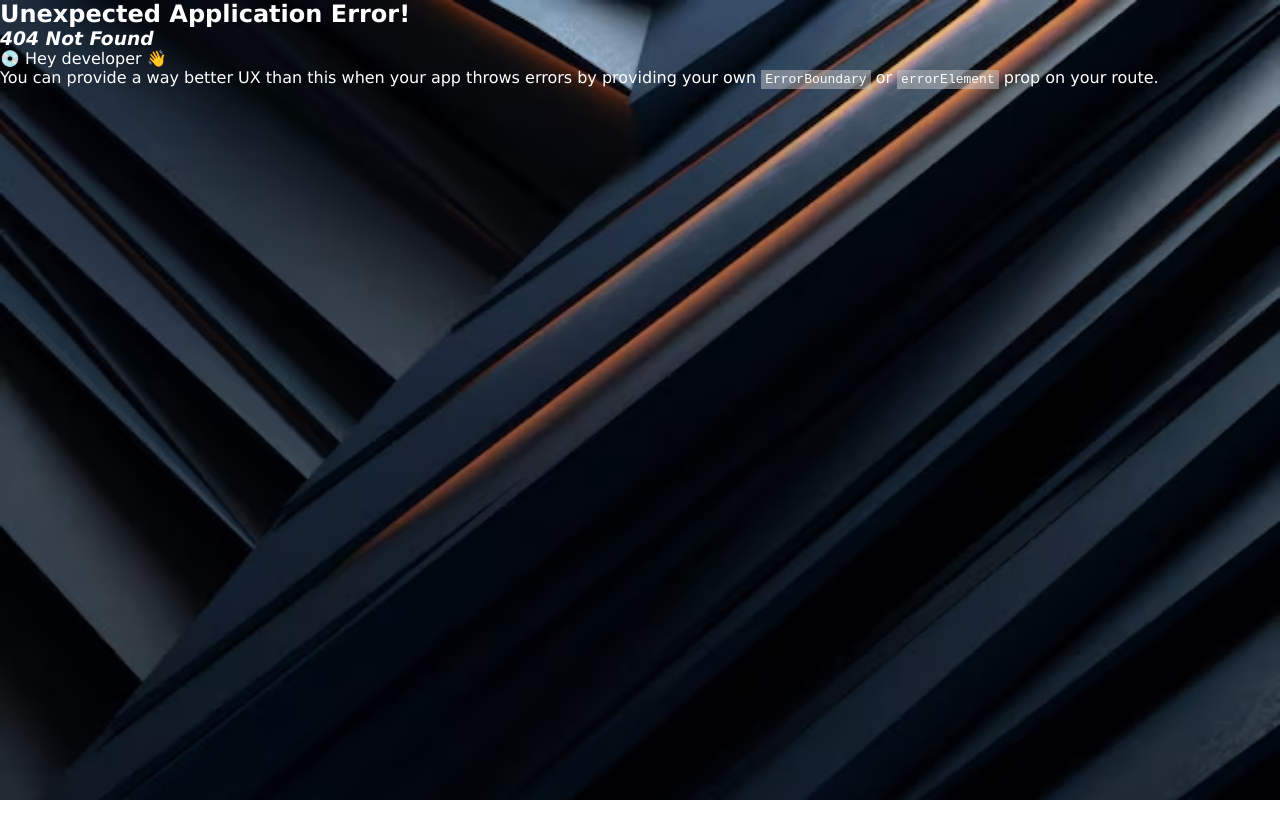
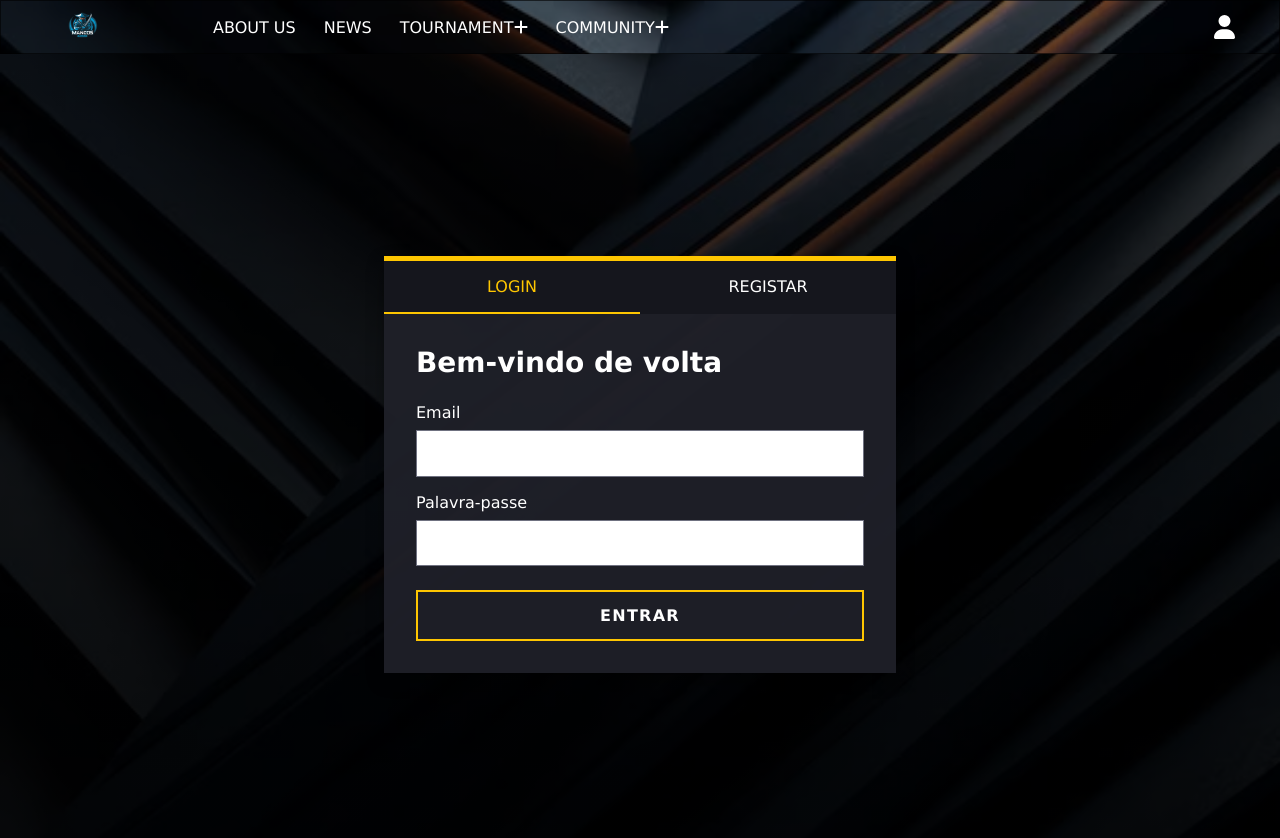
Before and after one commit to zhonions/reactLolCommunity, a React (Vite) app: page /account in a window 1280 px wide. Before the commit this address had no page. Shown: the top 838 px of the page. Before the commit the page ends 800 px from the top, so only its background shows below. Built offline with nearby package versions, Linux system fonts and the light colour scheme.

Commit message:
homepage finish

```diff
--- a/src/components/Navbar/Navbar.tsx
+++ b/src/components/Navbar/Navbar.tsx
@@ -1,6 +1,7 @@
 import "./Navbar.scss";
 import { FontAwesomeIcon } from "@fortawesome/react-fontawesome";
 import { faUser, faPlus } from "@fortawesome/free-solid-svg-icons";
+import { Link } from "react-router-dom";
 import logo from "../../assets/images/logo.svg";
 
 function Navbar() {
@@ -29,24 +30,24 @@ function Navbar() {
     <nav>
       <ul>
         <li className="sparator-logo">
-          <a href="/">
+          <Link to="/">
             <img src={logo} alt="Mancos Gaming" width="60px" />
-          </a>
+          </Link>
         </li>
-        {menuItems.map((menuItem, index) => (
+        {menuItems.map((menuItem) => (
           <li
-            key={index}
+            key={menuItem.link}
             className={menuItem.subItems ? "dropdown padding" : "padding"}>
-            <a href={menuItem.link}>
+            <Link to={menuItem.link}>
               {menuItem.title}
               {menuItem.subItems && <FontAwesomeIcon icon={faPlus} />}
-            </a>
+            </Link>
             {menuItem.subItems && (
               <div className="dropdown-content">
-                {menuItem.subItems.map((subItem, subIndex) => (
-                  <a key={subIndex} href={subItem.link}>
+                {menuItem.subItems.map((subItem) => (
+                  <Link key={subItem.link} to={subItem.link}>
                     {subItem.title}
-                  </a>
+                  </Link>
                 ))}
               </div>
             )}
@@ -55,9 +56,9 @@ function Navbar() {
       </ul>
       <ul>
         <li>
-          <button id="toggleModal" className="icon">
+          <Link className="icon" to="/account" aria-label="Open account page">
             <FontAwesomeIcon icon={faUser} size="xl" />
-          </button>
+          </Link>
         </li>
       </ul>
     </nav>
--- a/src/components/SlideShow/SlideShow.tsx
+++ b/src/components/SlideShow/SlideShow.tsx
@@ -1,13 +1,18 @@
 import { useState, useEffect } from "react";
 import "./SlideShow.scss";
+import slide1 from "../../assets/images/slide1.jpeg";
+import slide2 from "../../assets/images/slide2.jpg";
+import slide3 from "../../assets/images/slide3.jpg";
+
 interface Slide {
   src: string;
+  alt: string;
 }
 
 const slides: Slide[] = [
-  { src: "/src/assets/images/slide1.jpeg" },
-  { src: "/src/assets/images/slide2.jpg" },
-  { src: "/src/assets/images/slide3.jpg" },
+  { src: slide1, alt: "League of Legends match" },
+  { src: slide2, alt: "League of Legends champion" },
+  { src: slide3, alt: "League of Legends community" },
 ];
 
 const Slideshow = () => {
@@ -25,10 +30,10 @@ const Slideshow = () => {
     <div className="slideshow-container">
       {slides.map((slide, index) => (
         <div
-          key={index}
+          key={slide.src}
           className={`mySlides fade ${index === currentSlide ? "active" : ""}`}
         >
-          <img src={slide.src} className="bannerImg" />
+          <img src={slide.src} className="bannerImg" alt={slide.alt} />
         </div>
       ))}
     </div>
--- /dev/null
+++ b/src/pages/Account/account.scss
@@ -0,0 +1,79 @@
+.account-page {
+  min-height: calc(100vh - 76px);
+  display: grid;
+  place-items: center;
+  padding: 3rem 1.5rem;
+  background: linear-gradient(rgba(0, 0, 0, 0.68), rgba(0, 0, 0, 0.82)), url("../../assets/images/lolback-slides.avif") center / cover;
+}
+
+.account-card {
+  width: min(100%, 28rem);
+  padding: 2rem;
+  border-top: 5px solid #fec601;
+  background: rgba(31, 32, 41, 0.94);
+  box-shadow: 0 7px 16px rgba(0, 0, 0, 0.35);
+}
+
+.account-tabs {
+  display: grid;
+  grid-template-columns: repeat(2, 1fr);
+  margin: -2rem -2rem 2rem;
+}
+
+.account-tabs button {
+  padding: 1rem;
+  border: 0;
+  border-bottom: 2px solid transparent;
+  background: #15161d;
+  color: #fff;
+  font: inherit;
+  text-transform: uppercase;
+  cursor: pointer;
+}
+
+.account-tabs button.active {
+  border-bottom-color: #fec601;
+  color: #fec601;
+}
+
+.account-card h1 {
+  margin-bottom: 1.5rem;
+  font-size: 1.75rem;
+}
+
+.account-card form,
+.account-card label {
+  display: grid;
+  gap: 0.5rem;
+}
+
+.account-card form {
+  gap: 1rem;
+}
+
+.account-card input {
+  padding: 0.8rem;
+  border: 1px solid #6f7180;
+  background: #fff;
+  color: #1f2029;
+  font: inherit;
+}
+
+.account-submit {
+  margin-top: 0.5rem;
+  padding: 0.85rem;
+  border: 2px solid #fec601;
+  background: transparent;
+  color: #fff;
+  font: inherit;
+  font-weight: 700;
+  letter-spacing: 0.08em;
+  text-transform: uppercase;
+  cursor: pointer;
+}
+
+.account-submit:hover,
+.account-submit:focus-visible {
+  background: #fec601;
+  color: #1f2029;
+}
--- /dev/null
+++ b/src/pages/Account/account.tsx
@@ -0,0 +1,68 @@
+import { FormEvent, useState } from "react";
+import Navbar from "../../components/Navbar/Navbar";
+import "./account.scss";
+
+type AccountMode = "login" | "register";
+
+const Account = () => {
+  const [mode, setMode] = useState<AccountMode>("login");
+
+  const handleSubmit = (event: FormEvent<HTMLFormElement>) => {
+    event.preventDefault();
+  };
+
+  const isLogin = mode === "login";
+
+  return (
+    <>
+      <Navbar />
+      <main className="account-page">
+        <section className="account-card" aria-labelledby="account-title">
+          <div className="account-tabs" role="tablist" aria-label="Account options">
+            <button
+              className={isLogin ? "active" : ""}
+              type="button"
+              role="tab"
+              aria-selected={isLogin}
+              onClick={() => setMode("login")}
+            >
+              Login
+            </button>
+            <button
+              className={!isLogin ? "active" : ""}
+              type="button"
+              role="tab"
+              aria-selected={!isLogin}
+              onClick={() => setMode("register")}
+            >
+              Registar
+            </button>
+          </div>
+
+          <h1 id="account-title">{isLogin ? "Bem-vindo de volta" : "Criar conta"}</h1>
+          <form onSubmit={handleSubmit}>
+            {!isLogin && (
+              <label>
+                Nome de utilizador
+                <input name="username" type="text" autoComplete="username" required />
+              </label>
+            )}
+            <label>
+              Email
+              <input name="email" type="email" autoComplete="email" required />
+            </label>
+            <label>
+              Palavra-passe
+              <input name="password" type="password" autoComplete={isLogin ? "current-password" : "new-password"} required />
+            </label>
+            <button className="account-submit" type="submit">
+              {isLogin ? "Entrar" : "Criar conta"}
+            </button>
+          </form>
+        </section>
+      </main>
+    </>
+  );
+};
+
+export default Account;
--- a/src/pages/Home/home.scss
+++ b/src/pages/Home/home.scss
@@ -0,0 +1,63 @@
+.home-video {
+  position: relative;
+  width: 100%;
+  height: 100vh;
+  overflow: hidden;
+
+  &-player {
+    display: block;
+    width: 100%;
+    height: 100%;
+    border: none;
+    pointer-events: none;
+    transform: scale(1.15);
+  }
+
+  &-shield {
+    position: absolute;
+    top: 0;
+    left: 0;
+    width: 100%;
+    height: 100%;
+    border: 0;
+    background: transparent;
+    cursor: pointer;
+    pointer-events: auto;
+    z-index: 1;
+  }
+
+  &-content {
+    position: absolute;
+    top: 0;
+    left: 0;
+    width: 100%;
+    height: 100%;
+    display: flex;
+    align-items: center;
+    justify-content: center;
+    pointer-events: none;
+    z-index: 2;
+  }
+
+  &-cta {
+    padding: 12px 40px;
+    border: 2px solid #f0a500;
+    background-color: rgba(31, 32, 41, 0.9);
+    color: #fff;
+    cursor: pointer;
+    font: inherit;
+    font-size: 1.2rem;
+    font-weight: bold;
+    letter-spacing: 0.12em;
+    pointer-events: auto;
+    text-decoration: none;
+    text-transform: uppercase;
+    transition: background 0.3s ease, color 0.3s ease;
+
+    &:hover,
+    &:focus-visible {
+      background-color: #f0a500;
+      color: #111;
+    }
+  }
+}
--- a/src/pages/Home/home.tsx
+++ b/src/pages/Home/home.tsx
@@ -1,12 +1,58 @@
-import Navbar from "../../components/Navbar/Navbar";
-import Slideshow from "../../components/SlideShow/SlideShow";
+import { useRef } from "react";
+import { Link } from "react-router-dom";
+import "./home.scss";
 
 const Home = () => {
+  const videoRef = useRef<HTMLIFrameElement>(null);
+  const hasUserInteractedRef = useRef(false);
+  const isMutedRef = useRef(false);
+
+  const toggleSound = () => {
+    const player = videoRef.current?.contentWindow;
+    if (!player) return;
+
+    const sendCommand = (func: string, args: unknown[] = []) => {
+      player.postMessage(
+        JSON.stringify({ event: "command", func, args }),
+        "https://www.youtube.com",
+      );
+    };
+
+    if (!hasUserInteractedRef.current || isMutedRef.current) {
+      sendCommand("unMute");
+      sendCommand("setVolume", [100]);
+      sendCommand("playVideo");
+      isMutedRef.current = false;
+    } else {
+      sendCommand("mute");
+      isMutedRef.current = true;
+    }
+
+    hasUserInteractedRef.current = true;
+  };
+
   return (
-    <>
-      <Slideshow />
-      <Navbar />
-    </>
+    <section className="home-video" aria-label="Featured video">
+      <iframe
+        ref={videoRef}
+        className="home-video-player"
+        src="https://www.youtube.com/embed/WWFvGXOXm9w?autoplay=1&loop=1&playlist=WWFvGXOXm9w&playsinline=1&controls=0&fs=0&disablekb=1&cc_load_policy=0&iv_load_policy=3&rel=0&showinfo=0&enablejsapi=1"
+        title="Featured League of Legends video"
+        allow="autoplay; encrypted-media; picture-in-picture"
+        allowFullScreen
+      />
+      <button
+        className="home-video-shield"
+        type="button"
+        aria-label="Ativar ou desativar som do vídeo"
+        onClick={toggleSound}
+      />
+      <div className="home-video-content">
+        <Link className="home-video-cta" to="/account">
+          Entrar
+        </Link>
+      </div>
+    </section>
   );
 };
 
--- a/src/pages/Tournament/TournamentPlayer/tournamentPlayer.tsx
+++ b/src/pages/Tournament/TournamentPlayer/tournamentPlayer.tsx
@@ -6,7 +6,7 @@ const TournamentPlayer = () => {
     <>
      <Slideshow/>
      <Navbar />
-      <h1>Toornament Player</h1>
+      <h1>Tournament Players</h1>
     </>
   );
 };
--- a/src/pages/Tournament/TournamentTeams/tournamentTeams.tsx
+++ b/src/pages/Tournament/TournamentTeams/tournamentTeams.tsx
@@ -6,7 +6,7 @@ const TournamentTeams = () => {
     <>
      <Slideshow/>
      <Navbar />
-      <h1>Toornament Teams</h1>
+      <h1>Tournament Teams</h1>
     </>
   );
 };
--- a/src/pages/Tournament/tournament.tsx
+++ b/src/pages/Tournament/tournament.tsx
@@ -6,7 +6,7 @@ const Tournament = () => {
     <>
      <Slideshow/>
      <Navbar />
-      <h1>Toornament</h1>
+      <h1>Tournament</h1>
     </>
   );
 };
--- a/src/routes/routes.tsx
+++ b/src/routes/routes.tsx
@@ -1,6 +1,6 @@
 import { createBrowserRouter } from "react-router-dom";
 import News from "../pages/News/news";
-import Toornament from "../pages/Tournament/tournament";
+import Tournament from "../pages/Tournament/tournament";
 import Community from "../pages/Community/community";
 import About from "../pages/About/about";
 import Home from "../pages/Home/home";
@@ -8,6 +8,7 @@ import TournamentPlayer from "../pages/Tournament/TournamentPlayer/tournamentPla
 import TournamentTeams from "../pages/Tournament/TournamentTeams/tournamentTeams";
 import CommunityPlayer from "../pages/Community/CommunityPlayer/communityPlayer";
 import CommunityTeams from "../pages/Community/CommunityTeams/communityTeams";
+import Account from "../pages/Account/account";
 
 export const router = createBrowserRouter([
   {
@@ -24,14 +25,14 @@ export const router = createBrowserRouter([
   },
   {
     path: "/tournament",
-    element: <Toornament />,
+    element: <Tournament />,
   },
   {
-    path: "tournament/tournament-player",
+    path: "/tournament/tournament-player",
     element: <TournamentPlayer />,
   },
   {
-    path: "tournament/tournament-teams",
+    path: "/tournament/tournament-teams",
     element: <TournamentTeams />,
   },
   {
@@ -46,4 +47,10 @@ export const router = createBrowserRouter([
     path: "/community/community-teams",
     element: <CommunityTeams />,
   },
-]);
+  {
+    path: "/account",
+    element: <Account />,
+  },
+], {
+  basename: import.meta.env.BASE_URL,
+});
--- a/vite.config.ts
+++ b/vite.config.ts
@@ -2,10 +2,9 @@ import { defineConfig } from "vite";
 import react from "@vitejs/plugin-react-swc";
 import sass from "sass";
 
-// https://vitejs.dev/config/
 export default defineConfig(({ mode }) => ({
   plugins: [react()],
-  base: mode === 'production' ? '/reactLolCommunity' : '/', // Base de produção para GitHub Pages
+  base: mode === "production" ? "/reactLolCommunity/" : "/",
   css: {
     preprocessorOptions: {
       scss: {
```
